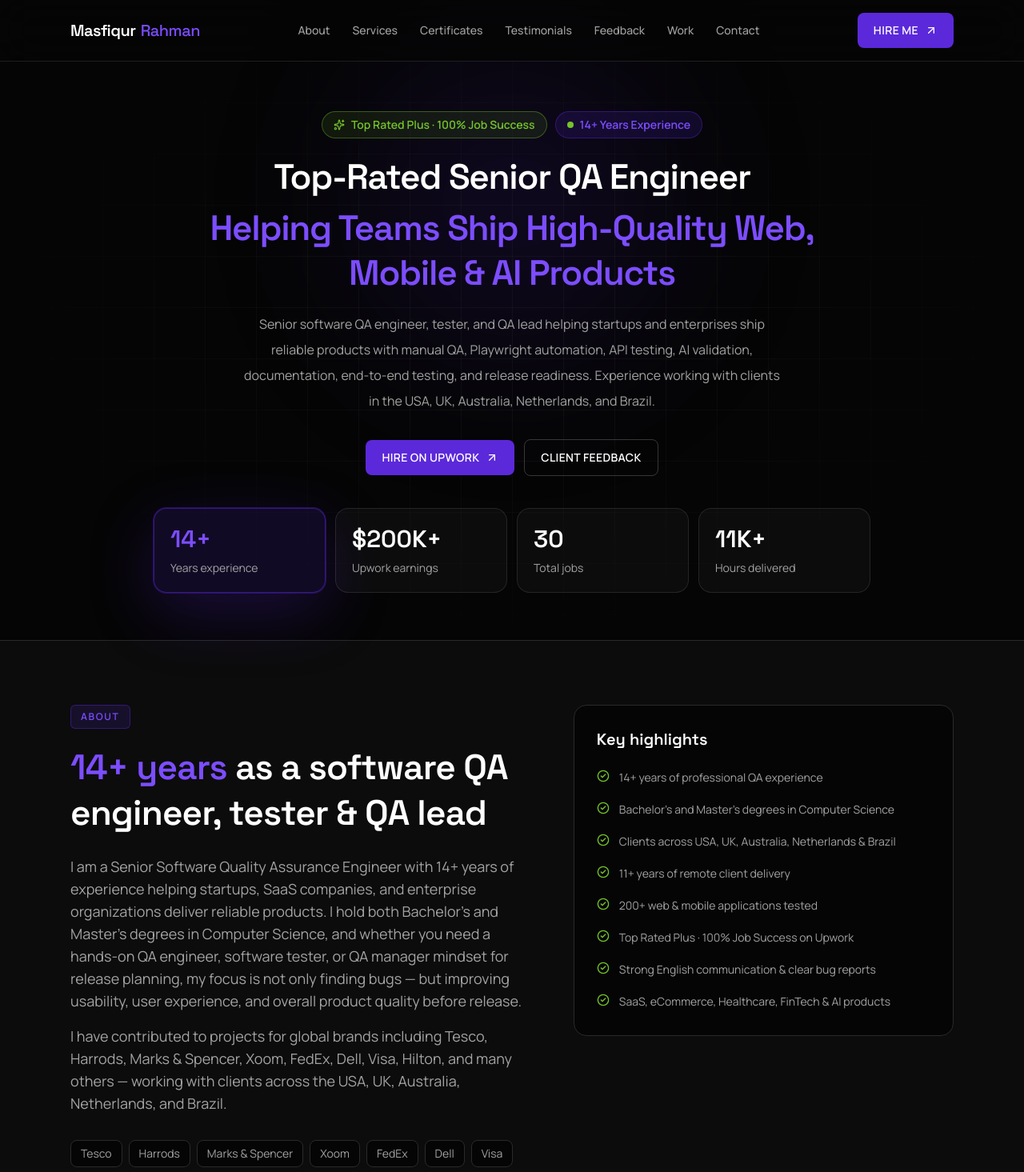
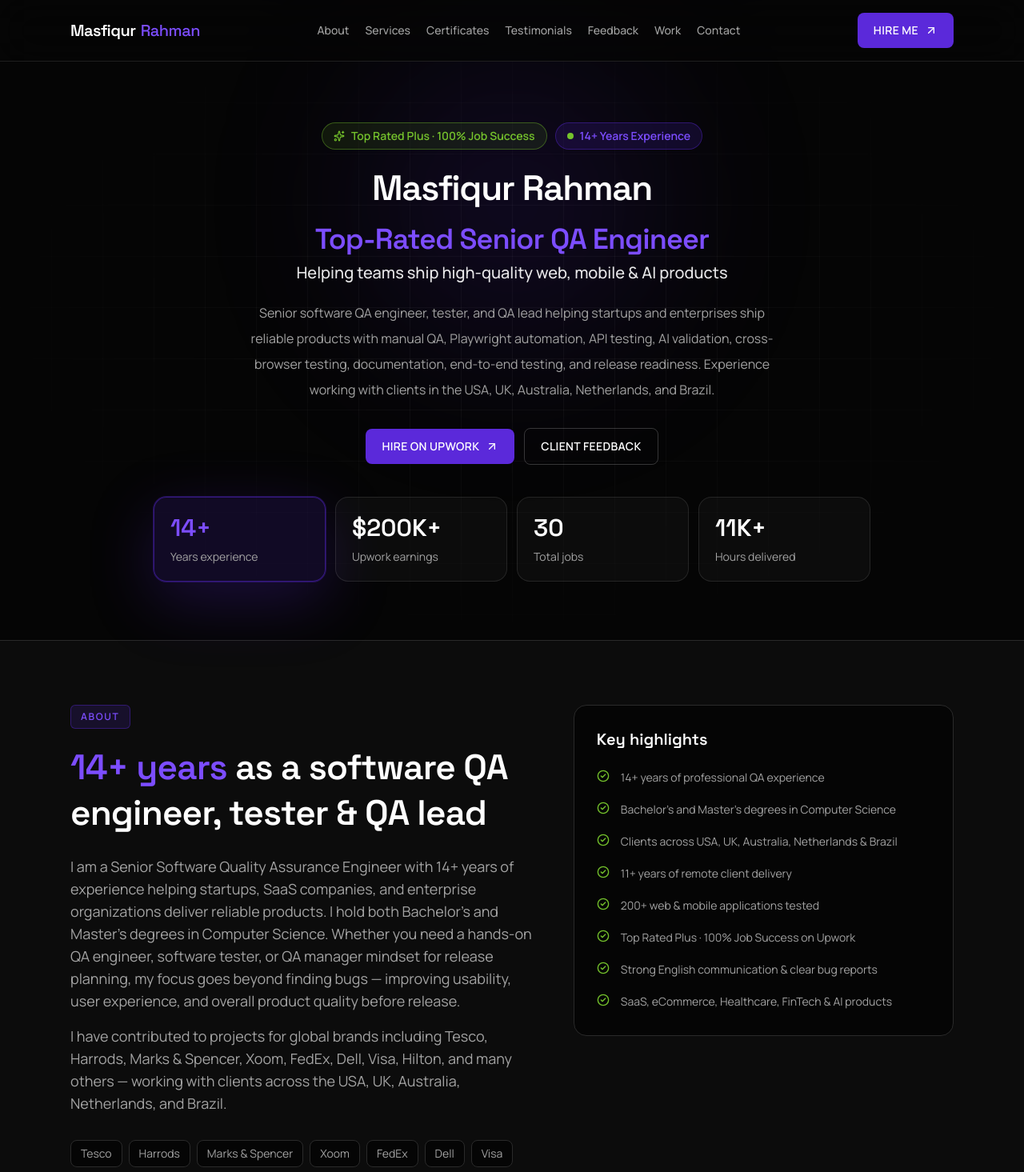
Before and after one commit to masfiqurr/masfiqur-qa-portfolio, a Next.js app: page / in a window 1280 px wide. Shown: the top 1465 px of the page at 80% size. Built offline with nearby package versions, Linux system fonts and the light colour scheme.

Commit message:
Improve SEO, accessibility, and responsive UI polish
Add Google verification and OG assets, enforce a single H1, fix header overflow and icon alignment, and expand device/tool coverage.

```diff
--- a/app/layout.tsx
+++ b/app/layout.tsx
@@ -6,12 +6,16 @@ const display = Space_Grotesk({
   subsets: ["latin"],
   variable: "--font-display",
   weight: ["500", "600", "700"],
+  display: "swap",
+  preload: true,
 });
 
 const body = Manrope({
   subsets: ["latin"],
   variable: "--font-body",
   weight: ["400", "500", "600", "700"],
+  display: "swap",
+  preload: true,
 });
 
 const siteUrl = "https://masfiqur.com";
@@ -23,8 +27,9 @@ export const metadata: Metadata = {
     template: "%s | Masfiqur Rahman",
   },
   description:
-    "Hire Masfiqur Rahman — Top-Rated Senior QA Engineer, software tester, and QA lead with 14+ years experience in manual QA, Playwright automation, API testing, mobile QA, AI testing, and release readiness. Worked with clients in the USA, UK, Australia, Netherlands, and Brazil.",
+    "Hire Masfiqur Rahman — Top-Rated Senior QA Engineer with 14+ years experience in manual QA, Playwright automation, API testing, mobile QA, AI testing, cross-browser testing, and release readiness. Clients in the USA, UK, Australia, Netherlands, and Brazil.",
   keywords: [
+    "Masfiqur Rahman",
     "QA engineer",
     "software QA",
     "software tester",
@@ -37,14 +42,16 @@ export const metadata: Metadata = {
     "API testing",
     "mobile QA",
     "AI testing",
+    "cross-browser testing",
     "end to end testing",
     "quality assurance engineer",
     "freelance QA engineer",
     "Upwork QA engineer",
-    "Masfiqur Rahman",
   ],
   authors: [{ name: "Masfiqur Rahman", url: siteUrl }],
   creator: "Masfiqur Rahman",
+  publisher: "Masfiqur Rahman",
+  category: "technology",
   openGraph: {
     type: "website",
     locale: "en_US",
@@ -52,13 +59,22 @@ export const metadata: Metadata = {
     siteName: "Masfiqur Rahman — Senior QA Engineer",
     title: "Masfiqur Rahman | Senior QA Engineer, Software Tester & QA Manager",
     description:
-      "Top-Rated Senior QA Engineer with 14+ years experience. Manual QA, Playwright, Automation, API, mobile, AI testing, and release readiness. Worked with clients in the USA, UK, Australia, Netherlands, and Brazil.",
+      "Top-Rated Senior QA Engineer with 14+ years experience. Manual QA, Playwright, Automation, API, mobile, AI & cross-browser testing. Clients in the USA, UK, Australia, Netherlands, and Brazil.",
+    images: [
+      {
+        url: "/og-image.svg",
+        width: 1200,
+        height: 630,
+        alt: "Masfiqur Rahman — Senior QA Engineer portfolio",
+      },
+    ],
   },
   twitter: {
     card: "summary_large_image",
     title: "Masfiqur Rahman | Senior QA Engineer & Software Tester",
     description:
-      "14+ years in software QA. Manual QA, Playwright, Automation, API, mobile & AI testing for clients in the USA, UK, Australia, Netherlands, and Brazil.",
+      "14+ years in software QA. Manual QA, Playwright, Automation, API, mobile, AI & cross-browser testing for clients worldwide.",
+    images: ["/og-image.svg"],
   },
   robots: {
     index: true,
@@ -66,6 +82,7 @@ export const metadata: Metadata = {
     googleBot: {
       index: true,
       follow: true,
+      "max-video-preview": -1,
       "max-image-preview": "large",
       "max-snippet": -1,
     },
@@ -84,9 +101,14 @@ const jsonLd = {
   "@type": "Person",
   name: "Masfiqur Rahman",
   url: siteUrl,
+  image: `${siteUrl}/icon.svg`,
   jobTitle: "Senior QA Engineer",
   description:
-    "Top-Rated Senior QA Engineer, software tester, and QA lead specializing in manual QA, Playwright automation, API testing, mobile QA, and AI product testing. Experience working with clients in the USA, UK, Australia, Netherlands, and Brazil.",
+    "Top-Rated Senior QA Engineer, software tester, and QA lead specializing in manual QA, Playwright automation, API testing, mobile QA, cross-browser testing, and AI product testing.",
+  alumniOf: {
+    "@type": "EducationalOrganization",
+    name: "Computer Science (Bachelor's and Master's)",
+  },
   knowsAbout: [
     "Software QA",
     "QA Engineering",
@@ -95,9 +117,14 @@ const jsonLd = {
     "Playwright",
     "API Testing",
     "Mobile QA",
+    "Cross-Browser Testing",
     "AI Testing",
     "QA Management",
   ],
+  worksFor: {
+    "@type": "Organization",
+    name: "Independent / Upwork",
+  },
   sameAs: [
     "https://www.upwork.com/freelancers/masfique",
     "https://www.linkedin.com/in/masfique/",
@@ -108,18 +135,19 @@ const jsonLd = {
     addressLocality: "Dhaka",
     addressCountry: "BD",
   },
+  email: "ameit001@gmail.com",
 };
 
 export default function RootLayout({ children }: { children: React.ReactNode }) {
   return (
     <html lang="en" className={`${display.variable} ${body.variable}`}>
-      <head>
+      <body className="antialiased">
         <script
           type="application/ld+json"
           dangerouslySetInnerHTML={{ __html: JSON.stringify(jsonLd) }}
         />
-      </head>
-      <body className="antialiased">{children}</body>
+        {children}
+      </body>
     </html>
   );
 }
--- a/app/page.tsx
+++ b/app/page.tsx
@@ -1,6 +1,7 @@
 "use client";
 
 import { useEffect, useState } from "react";
+import Image from "next/image";
 import { motion } from "framer-motion";
 import {
   Bug,
@@ -24,6 +25,7 @@ import {
   Award,
   X,
   ExternalLink,
+  Menu,
 } from "lucide-react";
 import TestimonialsSection from "@/components/Testimonials";
 import { testimonials } from "@/data/testimonials";
@@ -69,7 +71,7 @@ const services = [
   { icon: Database, title: "API & SQL Validation", desc: "Postman API checks plus database integrity, duplicates, nulls, and migration validation." },
   { icon: Smartphone, title: "Real Device Mobile QA", desc: "iOS, Android, iPad, TestFlight, BrowserStack, and real-device coverage across screen sizes." },
   { icon: Bot, title: "AI Product Testing", desc: "AI app testing, prompt validation, and quality checks for AI-powered product flows." },
-  { icon: ShieldCheck, title: "Release Readiness", desc: "Cross-browser, accessibility (WCAG), production verification, and go / no-go confidence." },
+  { icon: ShieldCheck, title: "Release Readiness", desc: "Cross-browser testing, accessibility (WCAG), production verification, and go / no-go confidence." },
 ];
 
 const expertise = [
@@ -83,7 +85,8 @@ const expertise = [
   "User Acceptance Testing (UAT)",
   "Release & Production Validation",
   "Accessibility Testing (WCAG)",
-  "Cross-Browser & Cross-Device Testing",
+  "Cross-Browser Testing",
+  "Cross-Device Testing",
   "SQL Database Validation",
 ];
 
@@ -103,6 +106,8 @@ const tools = [
   "Trello",
   "Asana",
   "Monday",
+  "Slack",
+  "Loom",
   "GitHub",
   "Bitbucket",
   "BrowserStack",
@@ -111,6 +116,10 @@ const tools = [
   "Xcode",
   "Postman",
   "Chrome DevTools",
+  "Cursor",
+  "Claude",
+  "Network Link Conditioner",
+  "Charles Proxy",
 ];
 
 const industries = [
@@ -311,6 +320,7 @@ const links = {
 
 export default function Home() {
   const [activeCert, setActiveCert] = useState<(typeof certificates)[number] | null>(null);
+  const [menuOpen, setMenuOpen] = useState(false);
 
   useEffect(() => {
     if (!activeCert) return;
@@ -328,45 +338,90 @@ export default function Home() {
     };
   }, [activeCert]);
 
+  useEffect(() => {
+    if (!menuOpen) return;
+    const onKeyDown = (event: KeyboardEvent) => {
+      if (event.key === "Escape") setMenuOpen(false);
+    };
+    window.addEventListener("keydown", onKeyDown);
+    return () => window.removeEventListener("keydown", onKeyDown);
+  }, [menuOpen]);
+
+  const navLinks = [
+    { href: "#about", label: "About" },
+    { href: "#services", label: "Services" },
+    { href: "#certificates", label: "Certificates" },
+    { href: "#testimonials", label: "Testimonials" },
+    { href: "#feedback", label: "Feedback" },
+    { href: "#case-studies", label: "Work" },
+    { href: "#contact", label: "Contact" },
+  ];
+
   return (
     <main className="overflow-x-hidden bg-ink text-white">
       <header className="fixed top-0 z-50 w-full border-b border-white/10 bg-ink/80 backdrop-blur-xl">
-        <nav className="mx-auto flex max-w-6xl items-center justify-between px-6 py-4">
-          <a href="#" className="group flex items-baseline gap-1.5">
-            <span className="font-display text-lg font-semibold tracking-tight text-white transition group-hover:text-brandSoft md:text-xl">
+        <nav
+          className="mx-auto flex max-w-6xl items-center justify-between gap-3 px-4 py-3 sm:px-6 sm:py-4"
+          aria-label="Primary"
+        >
+          <a href="#" className="group flex min-w-0 shrink items-baseline gap-1.5">
+            <span className="font-display text-base font-semibold tracking-tight text-white transition group-hover:text-brandSoft sm:text-lg md:text-xl">
               Masfiqur
             </span>
-            <span className="font-display text-lg font-medium tracking-tight text-brandSoft md:text-xl">
+            <span className="font-display text-base font-medium tracking-tight text-brandSoft sm:text-lg md:text-xl">
               Rahman
             </span>
           </a>
-          <div className="hidden items-center gap-7 text-sm font-medium text-mute md:flex">
-            <a href="#about" className="transition hover:text-white">
-              About
+
+          <div className="hidden items-center gap-5 text-sm font-medium text-mute xl:flex">
+            {navLinks.map((link) => (
+              <a key={link.href} href={link.href} className="whitespace-nowrap transition hover:text-white">
+                {link.label}
+              </a>
+            ))}
+          </div>
+
+          <div className="flex shrink-0 items-center gap-2">
+            <a
+              href={links.upwork}
+              target="_blank"
+              rel="noreferrer"
+              className="btn-primary !px-3 !py-2 text-xs sm:!px-5 sm:!py-3 sm:text-sm"
+            >
+              Hire Me <ArrowUpRight className="h-4 w-4" />
             </a>
-            <a href="#services" className="transition hover:text-white">
-              Services
-            </a>
-            <a href="#certificates" className="transition hover:text-white">
-              Certificates
-            </a>
-            <a href="#testimonials" className="transition hover:text-white">
-              Testimonials
-            </a>
-            <a href="#feedback" className="transition hover:text-white">
-              Feedback
-            </a>
-            <a href="#case-studies" className="transition hover:text-white">
-              Work
-            </a>
-            <a href="#contact" className="transition hover:text-white">
-              Contact
-            </a>
+            <button
+              type="button"
+              className="inline-flex h-10 w-10 items-center justify-center rounded-lg border border-white/15 text-white transition hover:border-brand/50 hover:bg-brand/20 xl:hidden"
+              aria-expanded={menuOpen}
+              aria-controls="mobile-nav"
+              aria-label={menuOpen ? "Close menu" : "Open menu"}
+              onClick={() => setMenuOpen((open) => !open)}
+            >
+              {menuOpen ? <X className="h-5 w-5" /> : <Menu className="h-5 w-5" />}
+            </button>
           </div>
-          <a href={links.upwork} target="_blank" rel="noreferrer" className="btn-primary">
-            Hire Me <ArrowUpRight className="h-4 w-4" />
-          </a>
         </nav>
+
+        {menuOpen && (
+          <div
+            id="mobile-nav"
+            className="border-t border-white/10 bg-ink/95 px-4 py-4 xl:hidden"
+          >
+            <div className="mx-auto flex max-w-6xl flex-col gap-1">
+              {navLinks.map((link) => (
+                <a
+                  key={link.href}
+                  href={link.href}
+                  className="rounded-lg px-3 py-2.5 text-sm font-medium text-mute transition hover:bg-white/5 hover:text-white"
+                  onClick={() => setMenuOpen(false)}
+                >
+                  {link.label}
+                </a>
+              ))}
+            </div>
+          </div>
+        )}
       </header>
 
       <section className="relative flex min-h-[100svh] flex-col overflow-x-clip pt-20">
@@ -400,11 +455,22 @@ export default function Home() {
               transition={{ duration: 0.55 }}
               className="font-display font-semibold heading-hero"
             >
+              Masfiqur Rahman
+            </motion.h1>
+            <motion.p
+              variants={fade}
+              transition={{ duration: 0.55 }}
+              className="mt-3 font-display text-2xl font-semibold leading-snug tracking-tight text-brandSoft sm:text-3xl md:mt-4 md:text-4xl"
+            >
               Top-Rated Senior QA Engineer
-              <span className="mt-1.5 block text-brandSoft md:mt-2">
-                Helping Teams Ship High-Quality Web, Mobile &amp; AI Products
-              </span>
-            </motion.h1>
+            </motion.p>
+            <motion.p
+              variants={fade}
+              transition={{ duration: 0.55 }}
+              className="mt-2 text-base font-medium leading-7 text-white/90 sm:text-lg md:text-xl"
+            >
+              Helping teams ship high-quality web, mobile &amp; AI products
+            </motion.p>
 
             <motion.p
               variants={fade}
@@ -413,8 +479,8 @@ export default function Home() {
             >
               Senior software QA engineer, tester, and QA lead helping startups and enterprises ship
               reliable products with manual QA, Playwright automation, API testing, AI validation,
-              documentation, end-to-end testing, and release readiness. Experience working with clients
-              in the USA, UK, Australia, Netherlands, and Brazil.
+              cross-browser testing, documentation, end-to-end testing, and release readiness.
+              Experience working with clients in the USA, UK, Australia, Netherlands, and Brazil.
             </motion.p>
 
             <motion.div
@@ -480,10 +546,10 @@ export default function Home() {
             <p className="mt-6 text-base leading-8 text-mute md:text-lg">
               I am a Senior Software Quality Assurance Engineer with 14+ years of experience helping
               startups, SaaS companies, and enterprise organizations deliver reliable products. I hold
-              both Bachelor’s and Master’s degrees in Computer Science, and whether you need a
-              hands-on QA engineer, software tester, or QA manager mindset for release planning, my
-              focus is not only finding bugs — but improving usability, user experience, and overall
-              product quality before release.
+              both Bachelor’s and Master’s degrees in Computer Science. Whether you need a hands-on QA
+              engineer, software tester, or QA manager mindset for release planning, my focus goes beyond
+              finding bugs — improving usability, user experience, and overall product quality before
+              release.
             </p>
             <p className="mt-4 text-base leading-8 text-mute md:text-lg">
               I have contributed to projects for global brands including Tesco, Harrods, Marks & Spencer,
@@ -512,8 +578,11 @@ export default function Home() {
             <h3 className="font-display text-xl font-semibold">Key highlights</h3>
             <ul className="mt-5 space-y-3">
               {highlights.map((item) => (
-                <li key={item} className="flex items-start gap-3 text-sm leading-7 text-mute">
-                  <CheckCircle2 className="mt-1 h-4 w-4 shrink-0 text-accent" />
+                <li key={item} className="flex items-start gap-3.5 text-sm leading-7 text-mute">
+                  <CheckCircle2
+                    className="mt-1 h-4 w-4 shrink-0 text-accent"
+                    aria-hidden="true"
+                  />
                   <span>{item}</span>
                 </li>
               ))}
@@ -572,8 +641,11 @@ export default function Home() {
           <div className="mt-14 grid gap-4 md:grid-cols-3">
             {expertise.map((item) => (
               <div key={item} className="rounded-2xl border border-line bg-ink p-5">
-                <div className="flex items-center gap-3">
-                  <CheckCircle2 className="h-4 w-4 shrink-0 text-accent" />
+                <div className="flex items-start gap-3.5">
+                  <CheckCircle2
+                    className="mt-1 h-4 w-4 shrink-0 text-accent"
+                    aria-hidden="true"
+                  />
                   <p className="text-sm leading-7 text-mute">{item}</p>
                 </div>
               </div>
@@ -617,14 +689,16 @@ export default function Home() {
                 className="group overflow-hidden rounded-2xl border border-line bg-ink text-left transition hover:border-brand/50 hover:shadow-glow"
               >
                 <div className="relative aspect-[4/3] overflow-hidden bg-white/5">
-                  <img
+                  <Image
                     src={cert.preview}
-                    alt={`${cert.title} certificate preview`}
-                    className="h-full w-full object-cover object-top transition duration-300 group-hover:scale-[1.03]"
+                    alt={`${cert.title} certificate from ${cert.issuer} — preview`}
+                    fill
+                    sizes="(max-width: 768px) 100vw, 33vw"
+                    className="object-cover object-top transition duration-300 group-hover:scale-[1.03]"
                   />
                   <div className="absolute inset-0 bg-gradient-to-t from-ink via-transparent to-transparent opacity-80" />
                   <span className="absolute bottom-4 left-4 inline-flex items-center gap-2 rounded-md bg-brand/90 px-3 py-1.5 text-xs font-semibold uppercase tracking-wide text-white">
-                    <Award className="h-3.5 w-3.5" />
+                    <Award className="h-3.5 w-3.5" aria-hidden="true" />
                     Preview
                   </span>
                 </div>
@@ -699,13 +773,13 @@ export default function Home() {
               </div>
               <h3 className="mt-4 font-display text-lg font-semibold leading-snug">{item.client}</h3>
               <p className="mt-1 text-sm leading-6 text-mute">{item.title}</p>
-              <div className="mt-3 flex flex-wrap items-center gap-3 text-xs text-mute">
-                <span className="inline-flex items-center gap-1.5">
-                  <User className="h-3.5 w-3.5" />
+              <div className="mt-3 flex flex-wrap items-center gap-4 text-xs text-mute">
+                <span className="inline-flex items-center gap-2.5">
+                  <User className="h-3.5 w-3.5 shrink-0" aria-hidden="true" />
                   {item.role}
                 </span>
-                <span className="inline-flex items-center gap-1.5">
-                  <Calendar className="h-3.5 w-3.5" />
+                <span className="inline-flex items-center gap-2.5">
+                  <Calendar className="h-3.5 w-3.5 shrink-0" aria-hidden="true" />
                   {item.date}
                 </span>
               </div>
@@ -845,18 +919,24 @@ export default function Home() {
             </div>
             <h3 className="mt-5 font-display text-2xl font-semibold leading-snug">Real device testing</h3>
             <p className="mt-4 text-sm leading-7 text-mute">
-              Accurate validation across browsers, OS versions, screen sizes, and real-world scenarios —
-              including iPhone 17 Pro Max, iPhones & iPads, Android devices, Windows, MacBooks, and Linux.
+              Accurate cross-browser and real-device validation across OS versions, screen sizes, and
+              real-world scenarios — including iPhone 17 Pro Max, iPhones, iPads, Apple Watch, Android
+              devices, Windows, MacBooks, and Linux.
             </p>
-            <ul className="mt-5 space-y-2 text-sm leading-7 text-mute">
+            <ul className="mt-5 space-y-3 text-sm leading-7 text-mute">
               {[
-                "iPhone 17 Pro Max & multi-iOS coverage",
+                "iPhone 17 Pro Max, iPhones & multi-iOS coverage",
+                "iPad and Apple Watch testing",
                 "Android devices via BrowserStack & local",
+                "Cross-browser testing across major browsers",
                 "Windows, MacBook & Linux environments",
               ].map((item) => (
-                <li key={item} className="flex items-start gap-2">
-                  <CheckCircle2 className="mt-1 h-4 w-4 shrink-0 text-accent" />
-                  {item}
+                <li key={item} className="flex items-start gap-3.5">
+                  <CheckCircle2
+                    className="mt-1 h-4 w-4 shrink-0 text-accent"
+                    aria-hidden="true"
+                  />
+                  <span>{item}</span>
                 </li>
               ))}
             </ul>
@@ -992,11 +1072,16 @@ HAVING COUNT(*) > 1;`}
               </div>
             </div>
             <div className="min-h-0 flex-1 overflow-auto bg-ink p-3 sm:p-5">
-              <img
-                src={activeCert.preview}
-                alt={`${activeCert.title} full certificate`}
-                className="mx-auto max-h-[75vh] w-auto max-w-full rounded-lg object-contain"
-              />
+              <div className="relative mx-auto h-[min(75vh,900px)] w-full max-w-3xl">
+                <Image
+                  src={activeCert.preview}
+                  alt={`${activeCert.title} certificate issued by ${activeCert.issuer}`}
+                  fill
+                  sizes="(max-width: 896px) 100vw, 896px"
+                  className="rounded-lg object-contain"
+                  priority
+                />
+              </div>
             </div>
           </div>
         </div>
--- a/next.config.js
+++ b/next.config.js
@@ -3,5 +3,10 @@ const nextConfig = {
   turbopack: {
     root: __dirname,
   },
+  images: {
+    formats: ["image/avif", "image/webp"],
+  },
+  poweredByHeader: false,
+  compress: true,
 };
 module.exports = nextConfig;
--- /dev/null
+++ b/public/google81d6ba528424b18f.html
@@ -0,0 +1 @@
+google-site-verification: google81d6ba528424b18f.html
```
Also changed, not shown: app/robots.ts (+7 -4 lines), app/sitemap.ts (+9 -1 lines), components/Testimonials.tsx (+7 -7 lines), public/og-image.svg (added).
